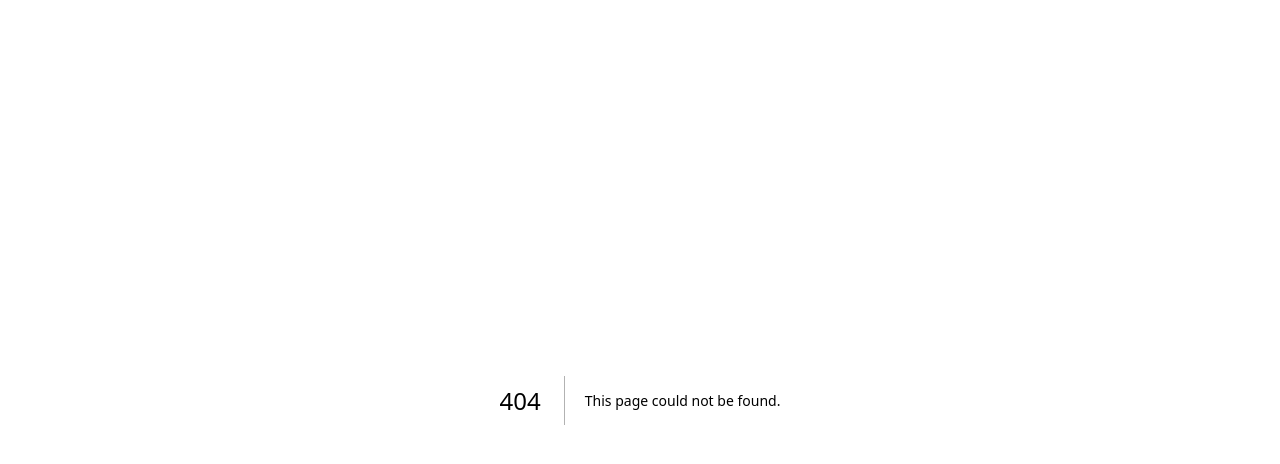
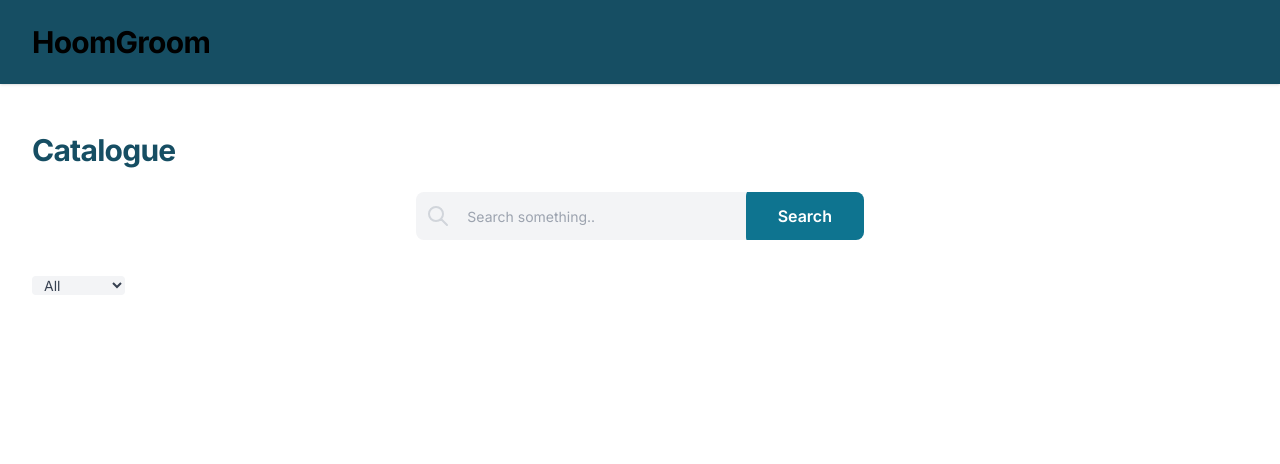
Before and after one commit to Adpro-C5/hoomgroom-frontend, a Next.js app: page /catalogue in a window 1280 px wide. Before the commit this address had no page. Shown: the top 464 px of the page. Built offline with nearby package versions, Linux system fonts and the light colour scheme.

Commit message:
catalogue first commit

```diff
--- /dev/null
+++ b/src/app/catalogue/page.tsx
@@ -0,0 +1,54 @@
+import React from 'react'
+
+export default function page() {
+    return (
+      <>
+      <div className='bg-white min-h-screen'>
+      <header className='bg-cyan-900 shadow'>
+				<div className='mx-auto max-w-7xl px-4 py-6 sm:px-6 lg:px-8'>
+					<h1 className='text-3xl font-bold tracking-tight text-white-900'>
+						HoomGroom
+					</h1>
+				</div>
+			</header>
+
+      <main className='mx-auto max-w-7xl py-4 my-8 sm:px-6 lg:px-8'>
+        <h1 className='text-3xl font-bold tracking-tight text-cyan-900'>
+						Catalogue
+					</h1>
+        <div className='max-w-md mx-auto py-6'>
+          <div className="relative flex items-center w-full h-12 rounded-lg focus-within:shadow-lg bg-gray-100 overflow-hidden">
+            <div className="grid place-items-center h-full w-12 text-gray-300">
+              <svg xmlns="http://www.w3.org/2000/svg" className="h-6 w-6" fill="none" viewBox="0 0 24 24" stroke="currentColor">
+                <path strokeLinecap="round" strokeLinejoin="round" strokeWidth="2" d="M21 21l-6-6m2-5a7 7 0 11-14 0 7 7 0 0114 0z" />
+              </svg>
+            </div>
+
+            <form role="form" className="flex w-full">
+            <input
+            className="peer h-full w-full outline-none bg-gray-100 text-sm text-gray-700 pr-2 pl-2 py-5"
+            type="text"
+            id="search"
+            placeholder="Search something.." />
+            <button className="bg-cyan-700 text-white rounded-lg font-semibold px-8 py-4 ml-2 hover:bg-cyan-600 focus:bg-cyan-900 focus:outline-none">
+              Search
+              </button>
+            </form>
+          </div>
+        </div>
+
+        <div className='max-w-md py-3'>
+        <div className='relative flex'>
+          <select className="peer h-full outline-none rounded bg-gray-100 text-sm text-gray-700 pr-2 pl-2" id="filter">
+            <option value="all">All</option>
+            <option value="option1">Option 1</option>
+            <option value="option2">Option 2</option>
+            <option value="option3">Option 3</option>
+          </select>
+          </div>
+        </div>
+      </main>
+      </div>
+      </>
+    )
+  }
--- /dev/null
+++ b/src/app/catalogue/searchbar.tsx
@@ -0,0 +1 @@
+'use client';
```
Also changed, not shown: package.json (+6 -6 lines), src/app/catalogue/details/page.tsx (added), 1 other file (tests, documents, lock files or other folders).
